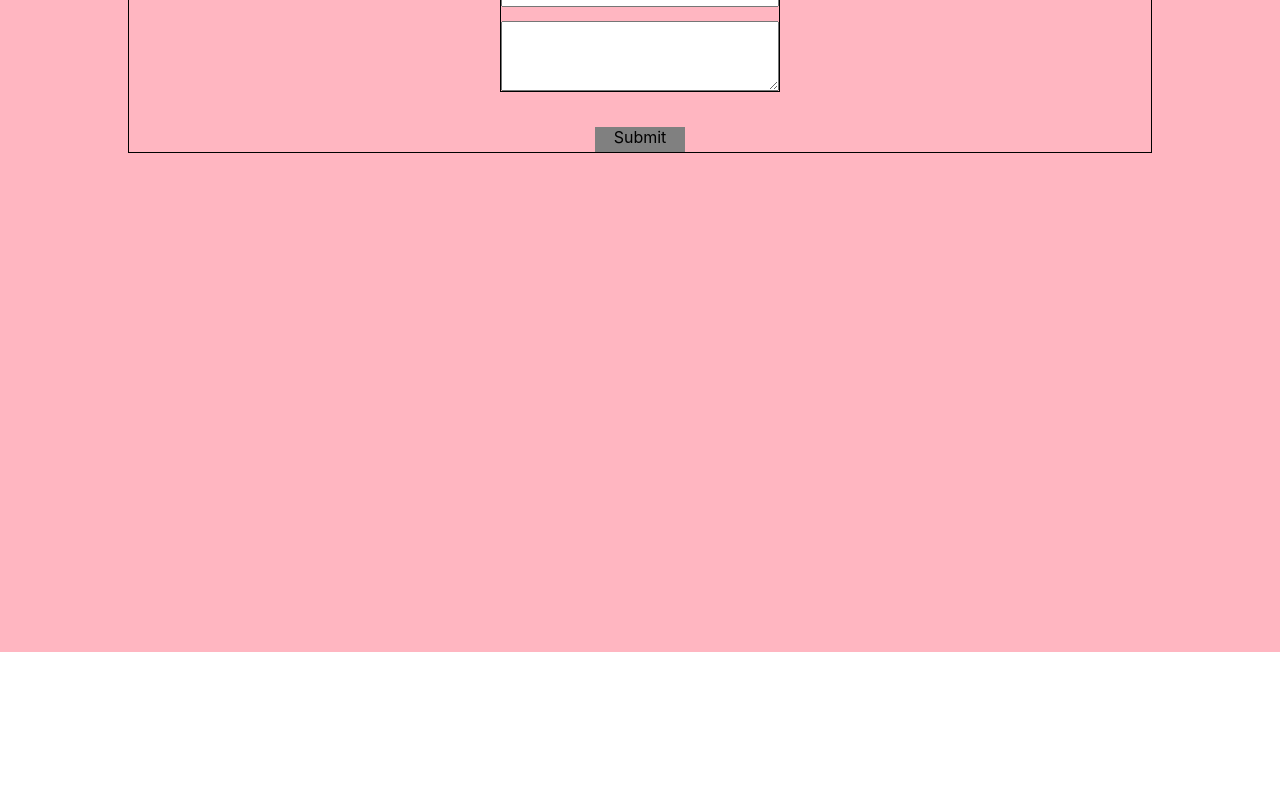
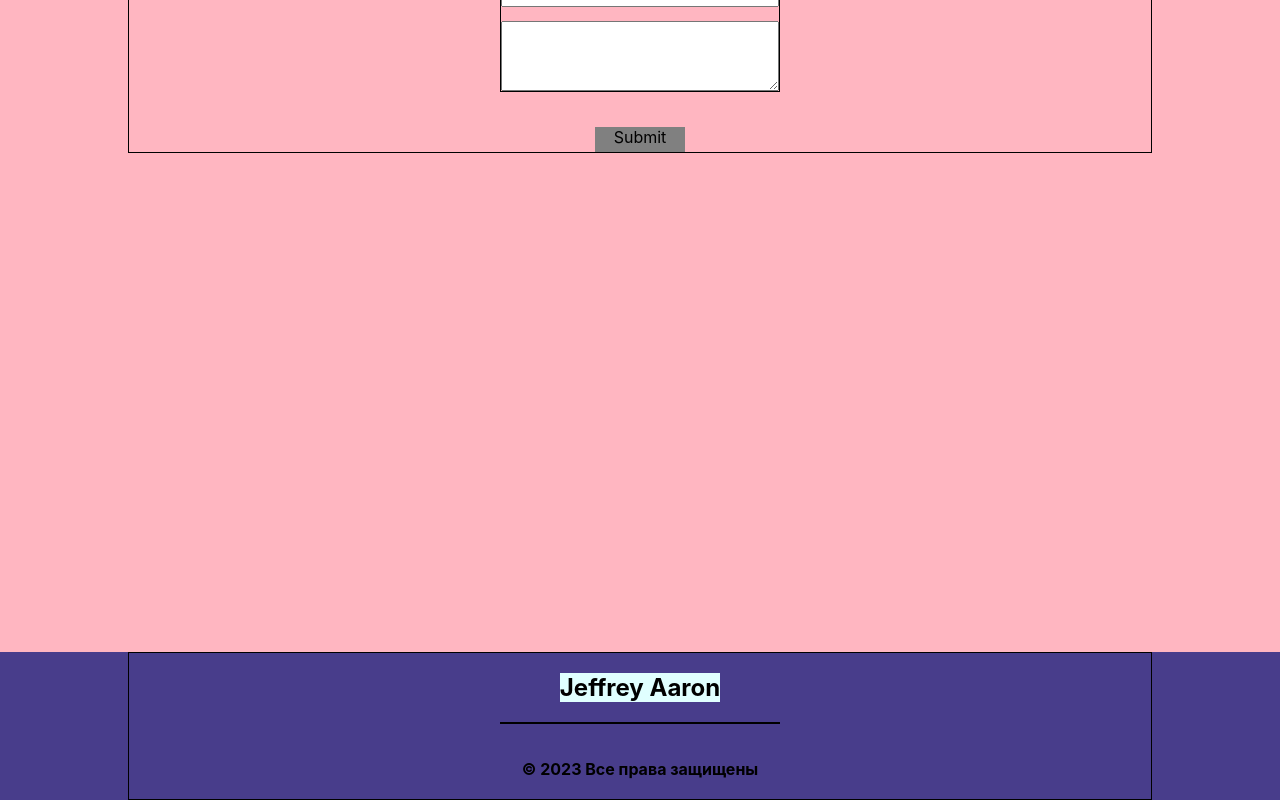
Before and after one commit to vbsm11/portfolio, a React (Create React App) app: page / in a window 1280 px wide. Shown: the part 2628-3428 px from the top of the page. Before the commit the page ends 3280 px from the top, so only its background shows below. Built offline with nearby package versions, Linux system fonts and the light colour scheme.

Commit message:
files for footer block

```diff
--- a/src/App.tsx
+++ b/src/App.tsx
@@ -5,6 +5,7 @@ import {Main} from './main/Main';
 import {Skills} from './skills/Skills';
 import {Projects} from './projects/Projects';
 import {Contacts} from './contacts/Contacts';
+import {Footer} from './footer/Footer';
 
 function App() {
   return (
@@ -14,6 +15,7 @@ function App() {
         <Skills/>
         <Projects/>
         <Contacts/>
+        <Footer/>
     </div>
   );
 }
--- /dev/null
+++ b/src/footer/Footer.module.css
@@ -0,0 +1,33 @@
+.footerBlock {
+    background-color: darkslateblue;
+}
+
+.footerContainer {
+    border: 1px solid;
+    display: flex;
+    flex-direction: column;
+    align-items: center;
+    justify-content: space-between;
+}
+
+.title {
+    background-color: lightcyan;
+}
+
+.icons {
+    border: 1px solid;
+    width: 280px;
+    display: flex;
+    justify-content: space-between;
+    flex-wrap: wrap;
+    margin-bottom: 35px;
+}
+
+.icon {
+
+}
+
+.text {
+    font-weight: bolder;
+    margin-bottom: 20px;
+}
--- /dev/null
+++ b/src/footer/Footer.tsx
@@ -0,0 +1,20 @@
+import React from 'react';
+import s from './Footer.module.css'
+import containerS from '../common/styles/Container.module.css'
+
+export function Footer() {
+  return (
+    <div className={s.footerBlock}>
+        <div className={`${containerS.container} ${s.footerContainer}`}>
+            <h2 className={s.title}>Jeffrey Aaron</h2>
+            <div className={s.icons}>
+                <div className={s.icon}></div>
+                <div className={s.icon}></div>
+                <div className={s.icon}></div>
+                <div className={s.icon}></div>
+            </div>
+            <span className={s.text}>© 2023 Все права защищены</span>
+        </div>
+    </div>
+  );
+}
```
